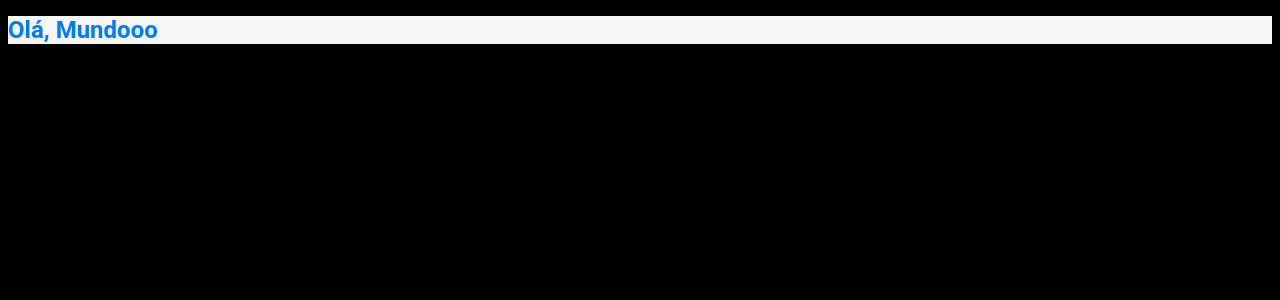
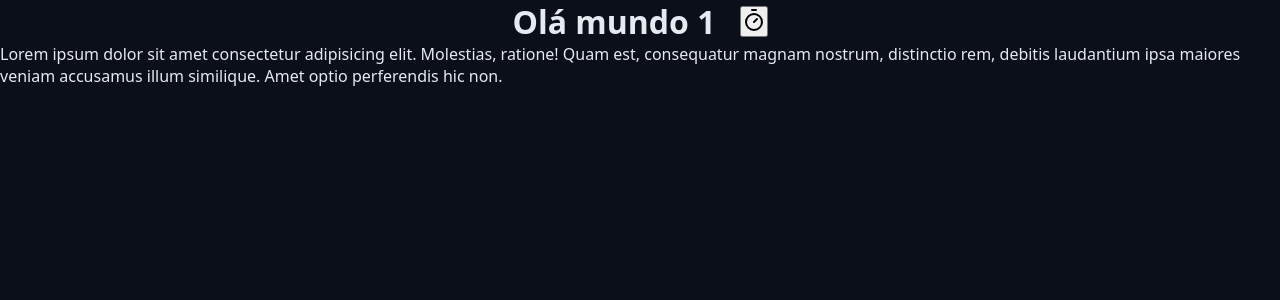
Before and after one commit to DIANAMOTTA/chronos-pomodoro, a React (Vite) app: page / in a window 1280 px wide. Shown: the top 300 px of the page. Built offline with nearby package versions, Linux system fonts and the light colour scheme.

Commit message:
Finalização comp Heading e tipagem TypeScript de children (ReactNode)

```diff
--- a/package.json
+++ b/package.json
@@ -10,6 +10,7 @@
     "preview": "vite preview"
   },
   "dependencies": {
+    "lucide-react": "^0.503.0",
     "react": "^19.0.0",
     "react-dom": "^19.0.0"
   },
--- a/src/App.tsx
+++ b/src/App.tsx
@@ -2,15 +2,21 @@ import { Heading } from './components/Heading';  //importou automaticamente a fu
 
 import './styles/theme.css'
 import './styles/global.css'
-
-
+import { TimerIcon } from 'lucide-react';
 
 export function App () {  //componente função
-    console.log('Oi')
-
     return (
         <>
-    <Heading/>
-     </>); //que retorna um elemento jsx, <> react fragment
+    <Heading>
+    Olá mundo 1
+    <button>
+        <TimerIcon />
+    </button>
+    </Heading>
+    <p>Lorem ipsum dolor sit amet consectetur adipisicing elit. Molestias, ratione! Quam est, consequatur magnam nostrum,
+       distinctio rem, debitis laudantium ipsa maiores veniam accusamus illum similique. Amet optio perferendis hic non.
+    </p>
+    </>
+    ); //que retorna um elemento jsx, <> react fragment
 
 }
--- a/src/components/Heading.module.css
+++ b/src/components/Heading.module.css
@@ -1,3 +1,7 @@
+/* Classe utilizada no componente <Heading> para estilizar o título */
 .heading {
-    background-color: #f5f5f5;
+    display: flex;
+    align-items: center;
+    justify-content: center;
+    gap: 2.4rem;
 }
--- a/src/components/Heading.tsx
+++ b/src/components/Heading.tsx
@@ -1,6 +1,23 @@
+// Importa a biblioteca React para poder criar componentes
+import React from 'react';
+
+// Importa os estilos CSS do arquivo 'Heading.module.css' como um objeto chamado 'styles'
+// Esse é o uso de CSS Modules, onde cada classe vira uma propriedade no objeto 'styles'
 import styles from './Heading.module.css';
 
-export function Heading() {
-    return <h1 className={styles.heading}> Olá, Mundooo</h1>;
-  //className={styles.heading} é uma forma de adicionar uma classe css ao componente
+// Define o tipo das props (propriedades) que o componente 'Heading' vai receber
+type HeadingProps = {
+  children: React.ReactNode; // 'children' representa qualquer conteúdo passado dentro do componente <Heading>...</Heading>
+};
+
+// Define o componente 'Heading' como uma função que recebe as props
+export function Heading({ children }: HeadingProps) {
+  // children é uma propriedade especial do React que representa o conteúdo interno do componente
+  // por exemplo: <Heading>Olá Mundo</Heading> → 'Olá Mundo' será o valor de children
+
+  // O componente retorna um elemento <h1>, aplicando a classe CSS 'heading' vinda do módulo de estilos
+  return <h1 className={styles.heading}> {children}</h1>;
+
+  // className={styles.heading} é como aplicamos uma classe CSS do CSS Module ao elemento
+  // Isso garante que o estilo seja aplicado corretamente e de forma isolada (sem conflitos com outras classes)
 }
--- a/src/styles/global.css
+++ b/src/styles/global.css
@@ -1,10 +1,26 @@
-body {
-    font-family: 'Roboto', sans-serif;
-    font-size: 16px;
-    background-color: black;
+/* O seletor universal (*) afeta todos os elementos da página */
+* {
+    margin: 0;             /* Remove a margem padrão dos elementos */
+    padding: 0;            /* Remove o espaçamento interno (padding) padrão */
+    box-sizing: border-box; /* Inclui padding e border no cálculo do tamanho total do elemento (largura e altura) */
 }
 
-h1 {
-    color: var(---primary-color);
-    font-size: 24px;
+/* Define regras para o elemento <html> */
+html {
+    font-size: 62.5%; /* Diminui o tamanho base da fonte para facilitar cálculos em 'rem'.
+                         Como o padrão dos navegadores é 16px, 62.5% de 16px = 10px.
+                         Isso significa que 1rem = 10px, então 1.6rem = 16px, 2rem = 20px, etc. */
 }
+
+/* Estiliza o corpo da página (<body>) */
+body {
+    font-family: system-ui, -apple-system, BlinkMacSystemFont, 'Segoe UI', Roboto, Oxygen, Ubuntu, Cantarell, 'Open Sans', 'Helvetica Neue', sans-serif;
+    /* Define uma lista de fontes seguras, priorizando as fontes do sistema operacional.
+       Se a primeira fonte não estiver disponível, ele tenta a próxima da lista. */
+
+    font-size: 1.6rem; /* Tamanho da fonte principal: como 1rem = 10px, 1.6rem = 16px */
+
+    background: var(--gray-900); /* Cor de fundo escura definida na variável do tema */
+
+    color: var(--text-default);  /* Cor padrão do texto, também definida no tema (usualmente clara, para contraste com fundo escuro) */
+}
--- a/src/styles/theme.css
+++ b/src/styles/theme.css
@@ -1,3 +1,47 @@
 :root {
-    ---primary-color: #007bff;
-}
+    /* Define a cor principal da identidade visual - atualmente está 'pink', mas logo abaixo é sobrescrita */
+    --primary: pink;
+
+    /* Tons de cinza, geralmente usados para fundos, bordas, textos secundários e elementos neutros */
+    --gray-100: #e6e9f0;  /* Cinza bem claro - ideal para fundos ou divisores sutis */
+    --gray-200: #cdd3e1;  /* Cinza claro */
+    --gray-300: #aab3cc;  /* Cinza médio - pode ser usado para textos desabilitados ou ícones */
+    --gray-400: #555f7d;  /* Cinza escuro */
+    --gray-500: #454f6a;  /* Cinza mais escuro - ideal para elementos em destaque neutro */
+    --gray-600: #363d56;  /* Ainda mais escuro - pode ser fundo de cards ou containers */
+    --gray-700: #272f43;  /* Bem escuro, bom para backgrounds */
+    --gray-800: #181f2e;  /* Próximo do preto */
+    --gray-900: #0a0f1a;  /* Praticamente preto - bom para fundo principal */
+
+    /* Cores relacionadas ao "primary", substituindo o valor 'pink' acima */
+    --primary-light: #4de7b7; /* Versão mais clara do primário - usada para hover, efeitos ou destaques suaves */
+    --primary: #0da170;       /* Cor principal real do projeto - usada em botões, links, elementos ativos */
+    --primary-dark: #065f46;  /* Versão mais escura - ideal para estados ativos, foco, ou fundos escuros */
+
+    /* Cores de links */
+    --link-color: #10b981;  /* Cor padrão dos links */
+    --link-hover: #0b8a60;  /* Cor quando o mouse passa por cima do link (hover) */
+
+    /* Cores para status de sistema (notificações, alertas, etc.) */
+    --success: #22c55e; /* Verde - usado para mensagens de sucesso */
+    --warning: #eab308; /* Amarelo - usado para alertas ou avisos */
+    --error: #991b1b;   /* Vermelho - usado para mensagens de erro */
+    --info: #0ea5e9;    /* Azul - usado para informações úteis ou neutras */
+
+    /* Cores do texto que aparece sobre os elementos principais */
+    --text-over-primary: #0a0f1a;       /* Texto sobre fundo primário */
+    --text-over-primary-dark: #e6e9f0;  /* Texto sobre fundo primário escuro */
+    --text-over-primary-light: #0a0f1a; /* Texto sobre fundo primário claro */
+    --text-over-success: #0a0f1a;       /* Texto sobre cor de sucesso */
+    --text-over-warning: #0a0f1a;       /* Texto sobre cor de aviso */
+    --text-over-error: #e6e9f0;         /* Texto sobre cor de erro */
+    --text-over-info: #0a0f1a;          /* Texto sobre cor de informação */
+
+    /* Cores padrão para textos */
+    --text-default: #e6e9f0;  /* Cor principal do texto em fundos escuros */
+    --text-muted: #aab3cc;    /* Cor de texto menos importante (secundário, descrições) */
+
+    /* Cores para elementos desabilitados */
+    --disabled: #555f7d;       /* Cor de fundo ou borda de algo desabilitado */
+    --text-disabled: #aab3cc;  /* Cor do texto de um elemento desabilitado */
+ }
```
Also changed, not shown: 1 other file (tests, documents, lock files or other folders).
